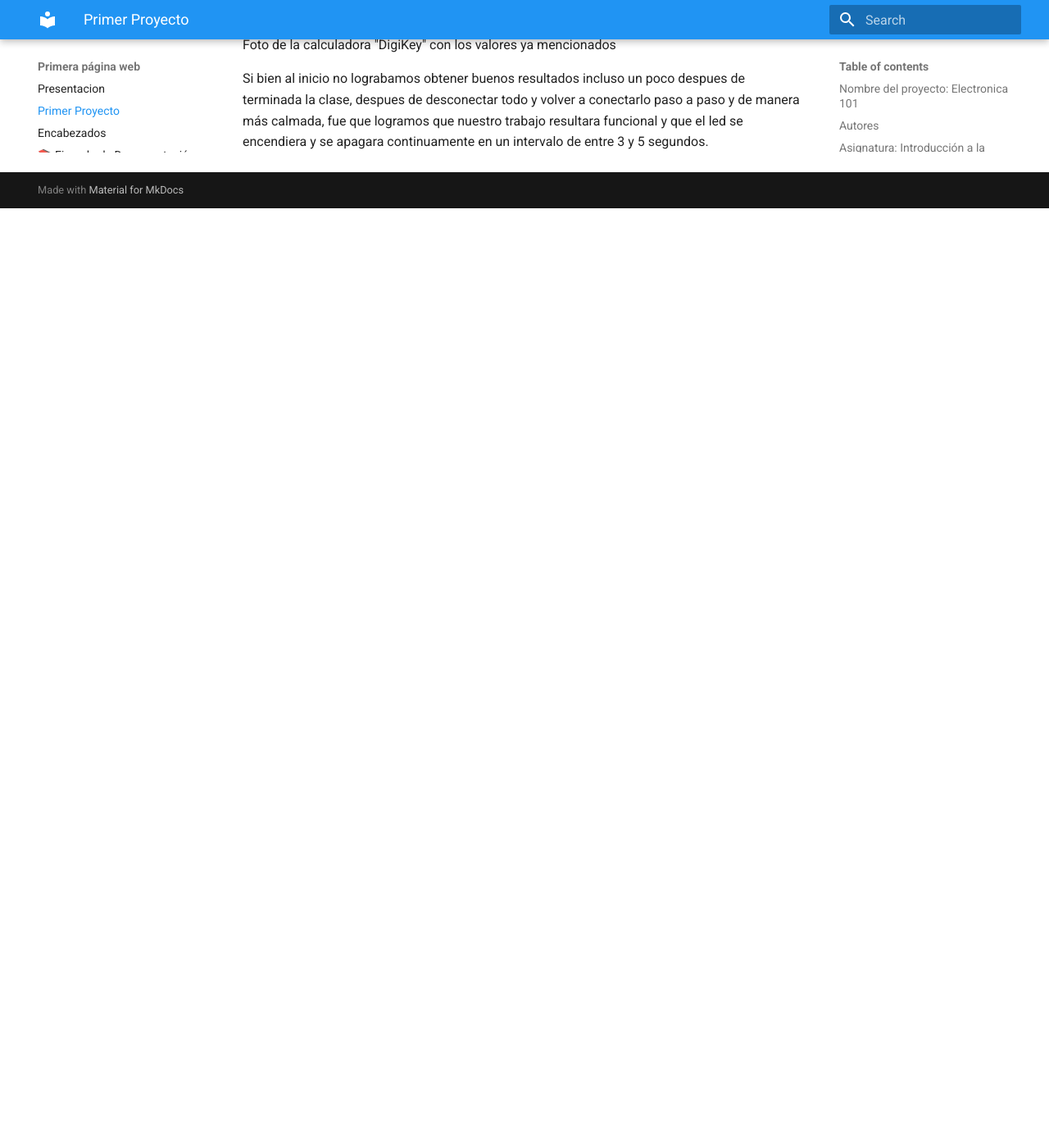
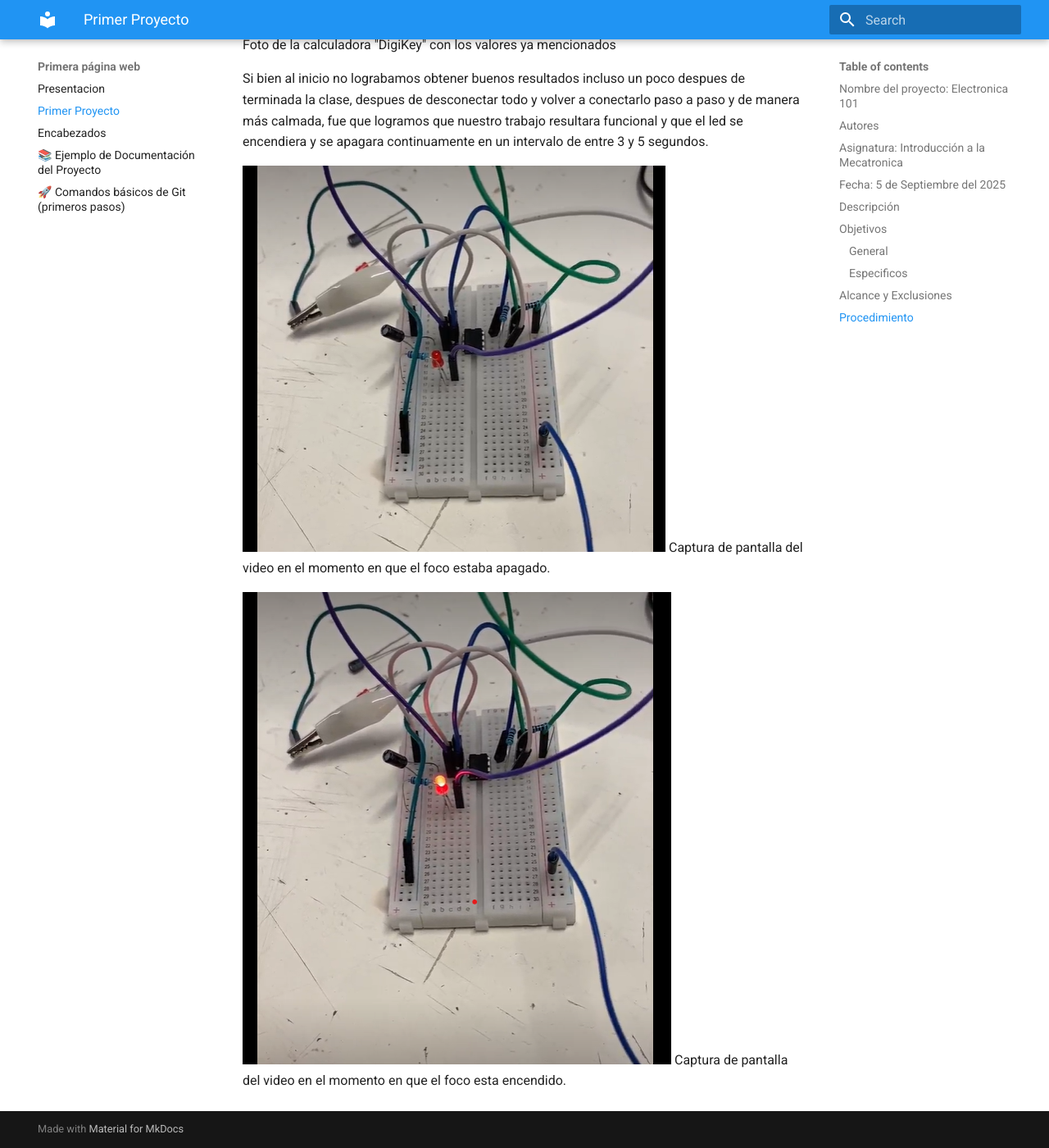
Before and after one commit to Rodrigo-ZC/ZC-ARCHS, an MkDocs documentation site: the page built from docs/PrimerProyecto.md, in a window 1280 px wide and 1400 px high, scrolled down 1988 px. Shown: the whole window at 82% size. Built offline with MkDocs 1.6.1 and Material for MkDocs 9.7.7, drawn with Linux system fonts in a browser that asks for light colours; before the commit the page ends 2242 px from its top, so only the background shows below that.

Commit message:
fotos foco

```diff
--- a/docs/PrimerProyecto.md
+++ b/docs/PrimerProyecto.md
@@ -35,3 +35,11 @@ Nosotros al elegir ocupar las dos resistencias de 200 kiloohms y el capacitos de
 Foto de la calculadora "DigiKey" con los valores ya mencionados
 
 Si bien al inicio no lograbamos obtener buenos resultados incluso un poco despues de terminada la clase, despues de desconectar todo y volver a conectarlo paso a paso y de manera más calmada, fue que logramos que nuestro trabajo resultara funcional y que el led se encendiera y se apagara continuamente en un intervalo de entre 3 y 5 segundos.
+
+
+![Diagrama del sistema](recursos/imgs/Foco apagado.png)
+Captura de pantalla del video en el momento en que el foco estaba apagado.
+
+
+![Diagrama del sistema](recursos/imgs/Foco encendido.png)
+Captura de pantalla del video en el momento en que el foco esta encendido.
```
